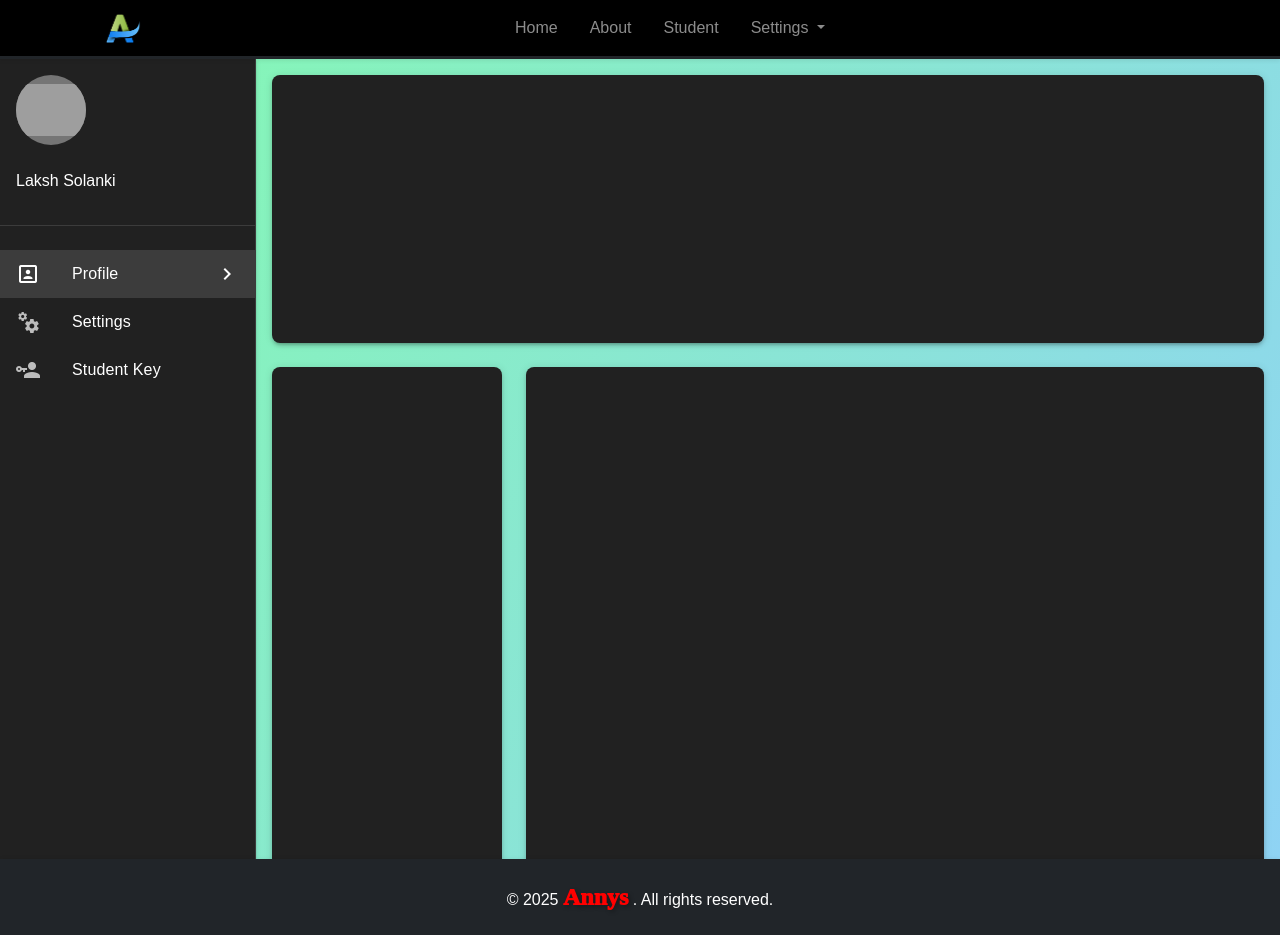
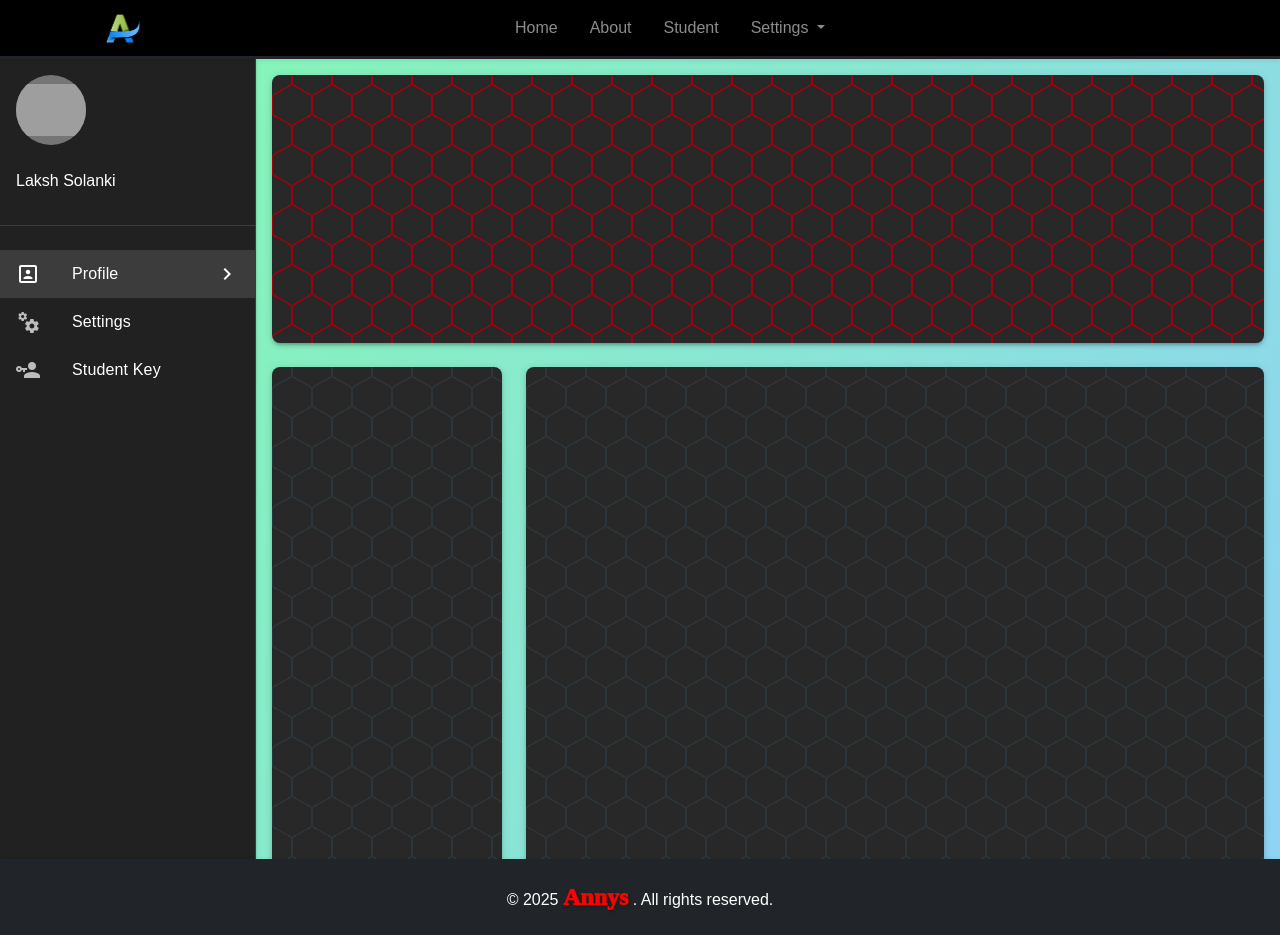
Before and after one commit to laksh-solanki/Annys, a Vue app: page /settings in a window 1280 px wide. Built offline with nearby package versions, Linux system fonts and the light colour scheme; grey boxes are pictures that could not be loaded; a web font is replaced by a local one.

Commit message:
style: enhance layout and styling in Settings and Student components; add background styles for better visual appeal

```diff
--- a/src/views/Settings.vue
+++ b/src/views/Settings.vue
@@ -81,7 +81,7 @@ watch(search, async (newValue) => {
 </script>
 
 <template>
-  <v-layout ref="app" class="fill-height z-0" >
+  <v-layout ref="app" class="fill-height z-0">
     <v-navigation-drawer v-model="drawer" elevation="2" app>
       <v-sheet class="pa-4">
         <v-avatar class="mb-4" color="grey-darken-1" size="70"><img
@@ -108,19 +108,19 @@ watch(search, async (newValue) => {
       <v-container v-if="activeContent === 'content1'" class="content1">
         <v-row>
           <v-col cols="12" md="12">
-            <v-sheet min-height="268" rounded="lg" elevation="3" >
+            <v-sheet min-height="268" rounded="lg" elevation="3" class="bg-style-1">
               <!--  -->
             </v-sheet>
           </v-col>
 
           <v-col cols="12" md="3">
-            <v-sheet min-height="70vh" rounded="lg" elevation="3">
+            <v-sheet min-height="70vh" rounded="lg" elevation="3" class="bg-style-2">
               <!--  -->
             </v-sheet>
           </v-col>
 
           <v-col cols="12" md="9">
-            <v-sheet min-height="70vh" rounded="lg" elevation="3">
+            <v-sheet min-height="70vh" rounded="lg" elevation="3" class="bg-style-2">
               <!--  -->
             </v-sheet>
           </v-col>
@@ -131,19 +131,19 @@ watch(search, async (newValue) => {
       <v-container v-if="activeContent === 'content2'">
         <v-row>
           <v-col cols="12" md="9">
-            <v-sheet min-height="268" rounded="lg" elevation="3">
+            <v-sheet min-height="268" rounded="lg" elevation="3" class="bg-style-1">
               <!--  -->
             </v-sheet>
           </v-col>
 
           <v-col cols="12" md="3">
-            <v-sheet min-height="268" rounded="lg" elevation="3">
+            <v-sheet min-height="268" rounded="lg" elevation="3" class="bg-style-2">
               <!--  -->
             </v-sheet>
           </v-col>
 
           <v-col cols="12" md="12">
-            <v-sheet min-height="70vh" rounded="lg" elevation="3">
+            <v-sheet min-height="70vh" rounded="lg" elevation="3" class="bg-style-2">
               <!--  -->
             </v-sheet>
           </v-col>
@@ -153,7 +153,7 @@ watch(search, async (newValue) => {
       <v-container v-if="activeContent === 'content3'">
         <v-row>
           <v-col cols="12" md="12" style="height: 91.4vh;">
-            <v-card v-if="!showCard" class="pa-5 z-0">
+            <v-card v-if="!showCard" class="pa-5 z-0" rounded="4">
               <v-card-title class="text-h5 text-center">Enter Credentials</v-card-title>
               <v-card-text>
                 <v-form @submit.prevent="checkCredentials">
@@ -165,8 +165,8 @@ watch(search, async (newValue) => {
               </v-card-text>
             </v-card>
             <v-container v-if="showCard" class="pa-5">
-              <v-card class="mx-auto z-0" max-width="1100">
-                <v-card-title class="d-flex align-center pe-2">
+              <v-card class="mx-auto z-0">
+                <v-card-title class="d-flex flex-wrap gap-1 justify-content-center align-center pe-2">
                   <v-icon>mdi-account</v-icon>
                   <span class="ms-1">Student Submited List</span>
                   <v-spacer></v-spacer>
@@ -210,6 +210,73 @@ watch(search, async (newValue) => {
   display: none;
 }
 
+.bg-style-1 {
+  background: radial-gradient(circle farthest-side at 0% 50%,
+      #282828 23.5%,
+      rgba(255, 170, 0, 0) 0) 21px 30px,
+    radial-gradient(circle farthest-side at 0% 50%,
+      #a1000e 24%,
+      rgba(240, 166, 17, 0) 0) 19px 30px,
+    linear-gradient(#282828 14%,
+      rgba(240, 166, 17, 0) 0,
+      rgba(240, 166, 17, 0) 85%,
+      #282828 0) 0 0,
+    linear-gradient(150deg,
+      #282828 24%,
+      #a1000e 0,
+      #a1000e 26%,
+      rgba(240, 166, 17, 0) 0,
+      rgba(240, 166, 17, 0) 74%,
+      #a1000e 0,
+      #a1000e 76%,
+      #282828 0) 0 0,
+    linear-gradient(30deg,
+      #282828 24%,
+      #a1000e 0,
+      #a1000e 26%,
+      rgba(240, 166, 17, 0) 0,
+      rgba(240, 166, 17, 0) 74%,
+      #a1000e 0,
+      #a1000e 76%,
+      #282828 0) 0 0,
+    linear-gradient(90deg, #a1000e 2%, #282828 0, #282828 98%, #a1000e 0%) 0 0 #282828;
+  background-size: 40px 60px;
+}
+
+.bg-style-2 {
+  background: radial-gradient(circle farthest-side at 0% 50%,
+      #282828 23.5%,
+      rgba(255, 170, 0, 0) 0) 21px 30px,
+    radial-gradient(circle farthest-side at 0% 50%,
+      #2c3539 24%,
+      rgba(240, 166, 17, 0) 0) 19px 30px,
+    linear-gradient(#282828 14%,
+      rgba(240, 166, 17, 0) 0,
+      rgba(240, 166, 17, 0) 85%,
+      #282828 0) 0 0,
+    linear-gradient(150deg,
+      #282828 24%,
+      #2c3539 0,
+      #2c3539 26%,
+      rgba(240, 166, 17, 0) 0,
+      rgba(240, 166, 17, 0) 74%,
+      #2c3539 0,
+      #2c3539 76%,
+      #282828 0) 0 0,
+    linear-gradient(30deg,
+      #282828 24%,
+      #2c3539 0,
+      #2c3539 26%,
+      rgba(240, 166, 17, 0) 0,
+      rgba(240, 166, 17, 0) 74%,
+      #2c3539 0,
+      #2c3539 76%,
+      #282828 0) 0 0,
+    linear-gradient(90deg, #2c3539 2%, #282828 0, #282828 98%, #2c3539 0%) 0 0 #282828;
+  background-size: 40px 60px;
+}
+
+
 @media (max-width: 960px) {
 
   /* Show button on small and extra small screens */
--- a/src/views/student.vue
+++ b/src/views/student.vue
@@ -1,7 +1,7 @@
 <template>
-  <v-container>
-    <v-card class="pa-5" elevation="1">
-      <v-card-title class="text-h5 text-center">Student Registration Form</v-card-title>
+  <v-container class="student-container" fluid>
+    <v-card class="pa-5" style="max-width: 900px; width: 100%;" elevation="1">
+      <v-card-title class="text-h5 text-center text-wrap">Student Registration Form</v-card-title>
       <v-card-text>
         <v-form @submit.prevent="submitForm">
           <v-row>
@@ -88,6 +88,18 @@ const submitForm = async () => {
 </script>
 
 <style scoped>
+.student-container {
+  display: flex;
+  justify-content: center;
+  align-items: center;
+  width: 100%;
+  background-color: #313131;
+  background-image: radial-gradient(rgba(255, 255, 255, 0.171) 2px, transparent 0);
+  background-size: 30px 30px;
+  background-position: -5px -5px;
+  background-repeat: repeat;
+}
+
 .v-card {
   border-radius: 10px;
 }
```
